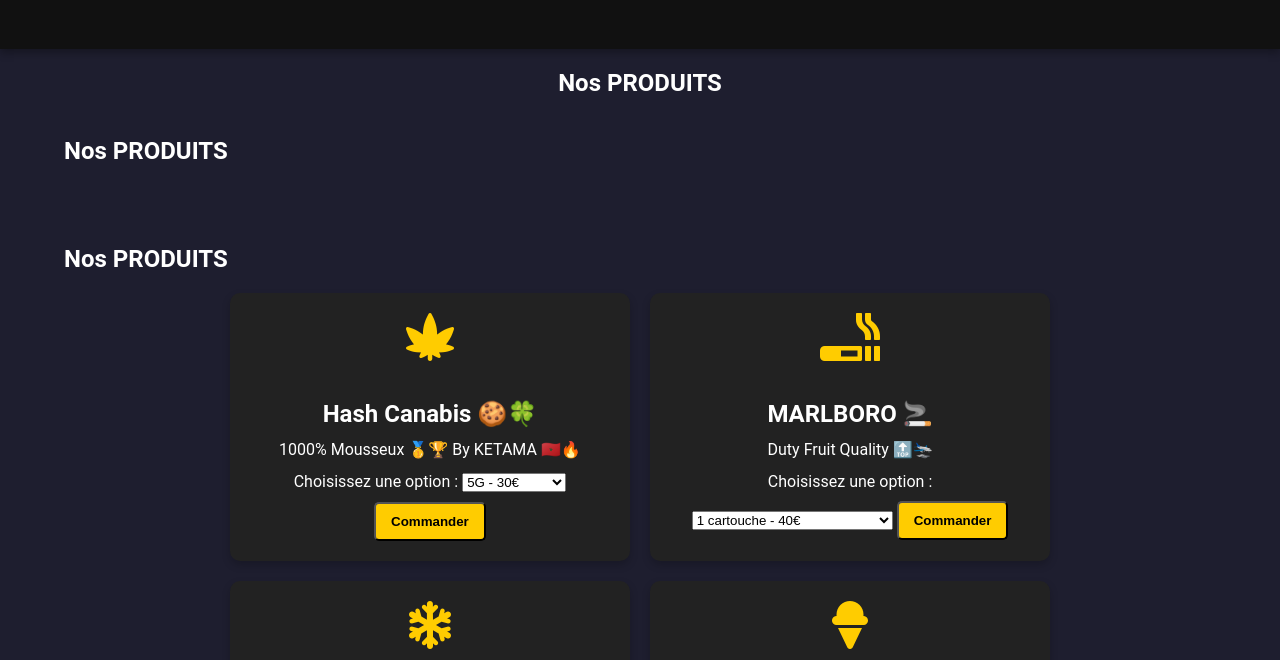
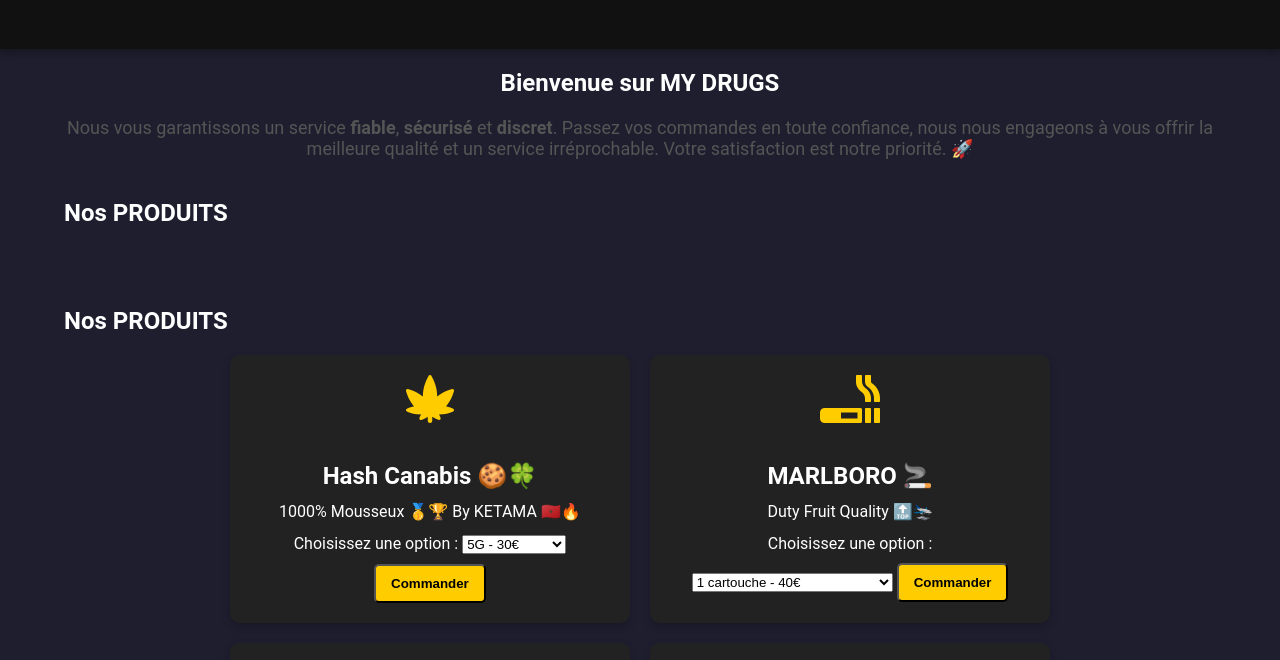
Before and after one commit to Draguafdrill/BDV-EXPRESS, a plain HTML site: page index.html in a window 1280 px wide. Shown: the part 112-772 px from the top of the page. Drawn offline with Linux system fonts and the light colour scheme; files that its build step writes are made by us from their sources.

Commit message:
Update index.html

```diff
--- a/index.html
+++ b/index.html
@@ -20,10 +20,20 @@
     </div>
   </header>
 
+  <section id="intro" class="intro">
+  <div class="container" style="text-align: center; margin-bottom: 20px;">
+    <h2>Bienvenue sur MY DRUGS</h2>
+    <p style="font-size: 18px; color: #555;">
+      Nous vous garantissons un service <strong>fiable</strong>, <strong>sécurisé</strong> et <strong>discret</strong>.
+      Passez vos commandes en toute confiance, nous nous engageons à vous offrir la meilleure qualité et un service irréprochable.
+      Votre satisfaction est notre priorité. 🚀
+    </p>
+  </div>
+</section>
+
 <!-- Section des PRODUITS -->
 <section id="products" class="products" style="text-align: center;">
     <div class="container" style="text-align: center;">
-        <h2>Nos PRODUITS</h2>
         <div class="product-grid" style="display: flex; justify-content: center; align-items: center; flex-wrap: wrap;"></div>
             <!-- Les produits seront affichés ici -->
         </div>
```
